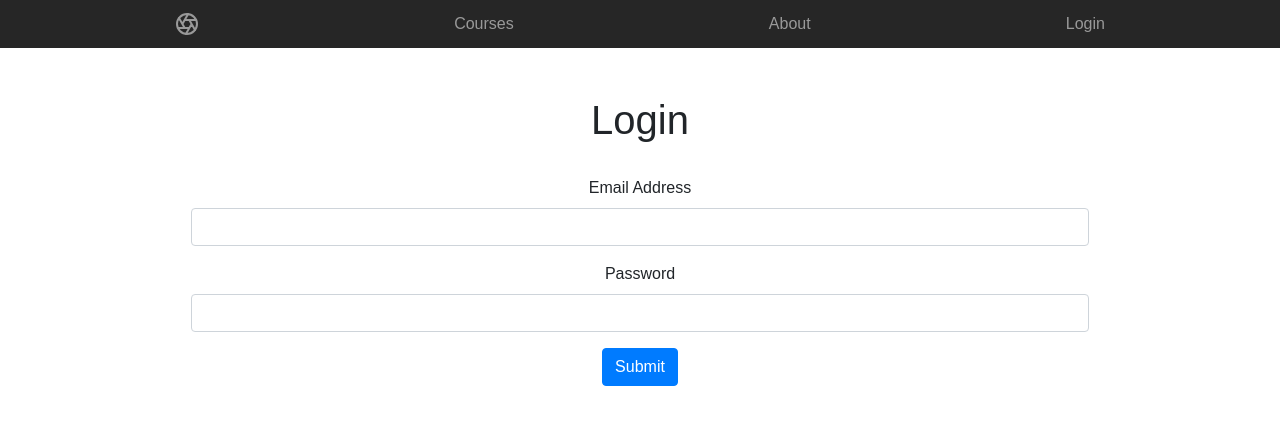
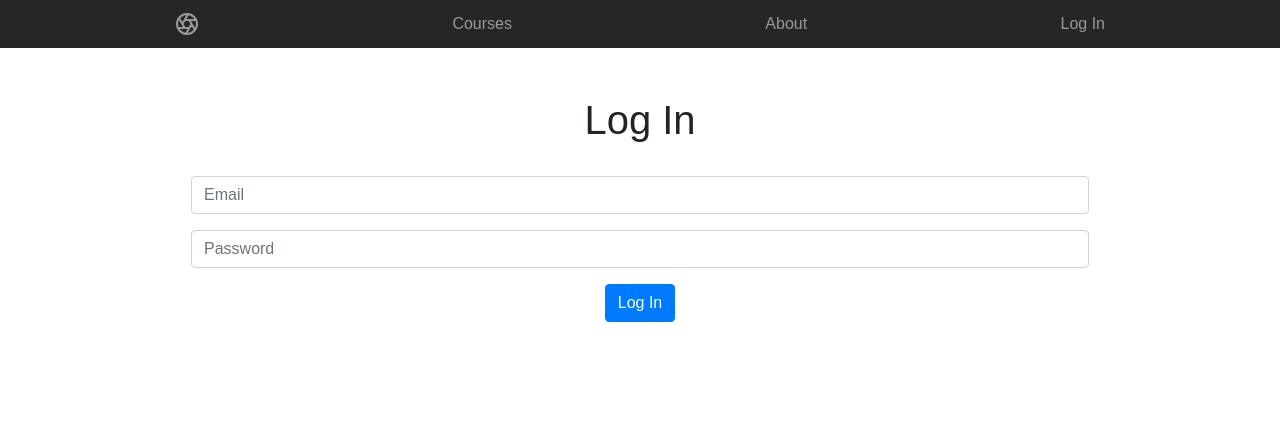
Before and after one commit to jamalCombs/django-project, a Django app: page /accounts/ in a window 1280 px wide. Shown: the top 425 px of the page. Run offline with Django 3.2, Linux system fonts and the light colour scheme.

Commit message:
login page up

```diff
--- a/accounts/forms.py
+++ b/accounts/forms.py
@@ -1,13 +1,32 @@
 from django import forms
+from django.forms import widgets
 from django.contrib.auth import login, authenticate
 
 class LoginForm(forms.Form):
-    email = forms.EmailField(label='Email')
-    password = forms.CharField(widget=forms.PasswordInput)
+    email = forms.EmailField(label='', max_length=75)
+    password = forms.CharField(label='')
 
     def __init__(self, request, *args, **kwargs):
         self.request = request
         super(LoginForm, self).__init__(*args, **kwargs)
+
+        self.fields['email'].widget = widgets.EmailInput(
+            attrs = {
+                'class': 'form-group',
+                'type': 'email',
+                'class': 'form-control',
+                'placeholder': 'Email',
+                'id': 'inputEmail',
+                })
+
+        self.fields['password'].widget = widgets.PasswordInput(
+            attrs = {
+                'class': 'form-group',
+                'class': 'form-control',
+                'type': 'password',
+                'placeholder': 'Password',
+                'id': 'inputPassword',
+                })
 
     def clean(self):
         request = self.request
--- a/accounts/templates/accounts/login.html
+++ b/accounts/templates/accounts/login.html
@@ -1,18 +1,11 @@
 {% extends "base.html" %}
 
 {% block content %}
-<h1>Login</h1>
-<form method='POST'>
+<form method="POST">
+  <h1>Log In</h1>
   {% csrf_token %}
   <br>
-  <div class="form-group">
-    <label for="exampleInputEmail1">Email Address</label>
-    <input type="email" class="form-control" id="exampleInputEmail1" aria-describedby="emailHelp">
-  </div>
-  <div class="form-group">
-    <label for="exampleInputPassword1">Password</label>
-    <input type="password" class="form-control" id="exampleInputPassword1">
-  </div>
-  <button type="submit" class="btn btn-primary">Submit</button>
+  {{form.as_p}}
+  <button type="submit" class="btn btn-primary">Log In</button>
 </form>
 {% endblock %}
--- a/courses/templates/courses/course_create.html
+++ b/courses/templates/courses/course_create.html
@@ -9,6 +9,6 @@
         <h1>Create Course</h1>
         {{ form.as_p }}
     </div>
-    <button type="submit" value="save" class="btn btn-primary">Submit</button>
+    <button type="submit" value="save" class="btn btn-primary btn-block">Submit</button>
 </form>
 {% endblock %}
--- a/templates/about.html
+++ b/templates/about.html
@@ -8,7 +8,8 @@
 
 <div class='row'>
   <div class='col'>
-      <p>Welcome to Recommned!</p>
+    <br>
+      <p>Welcome to Recommend!</p>
   </div>
 </div>
 {% endblock %}
--- a/templates/base.html
+++ b/templates/base.html
@@ -6,7 +6,7 @@
   <meta charset="utf-8">
   <meta name="viewport" content="width=device-width, initial-scale=1, shrink-to-fit=no">
   <meta name="description" content="">
-  <title>Courses</title>
+  <title>Recommend</title>
 
   <link rel="canonical" href="https://getbootstrap.com/docs/4.5/examples/starter-template/">
 
@@ -35,13 +35,13 @@
       </a>
       <a class="py-2 d-none d-md-inline-block" href="{% url 'courses:course-list' %}">Courses</a>
       <a class="py-2 d-none d-md-inline-block" href="{% url 'about' %}">About</a>
-      <a class="py-2 d-none d-md-inline-block" href="{% url 'accounts:login' %}">Login</a>
+      <a class="py-2 d-none d-md-inline-block" href="{% url 'accounts:login' %}">Log In</a>
     </div>
   </nav>
 
   <main role="main" class="container">
 
-    <div class="pricing-header px-3 py-3 pt-md-5 pb-md-4 mx-auto text-center">
+    <div class="px-3 py-3 pt-md-5 pb-md-4 mx-auto text-center">
       {% block content %}
       {% endblock %}
     </div>
--- a/templates/home.html
+++ b/templates/home.html
@@ -37,7 +37,7 @@
       </a>
       <a class="py-2 d-none d-md-inline-block" href="{% url 'courses:course-list' %}">Courses</a>
       <a class="py-2 d-none d-md-inline-block" href="{% url 'about' %}">About</a>
-      <a class="py-2 d-none d-md-inline-block" href="{% url 'accounts:login' %}">Login</a>
+      <a class="py-2 d-none d-md-inline-block" href="{% url 'accounts:login' %}">Log In</a>
     </div>
   </nav>
 
```
Also changed, not shown: courses/forms.py (+19 -0 lines), courses/templates/courses/course_list.html (+6 -1 lines).
